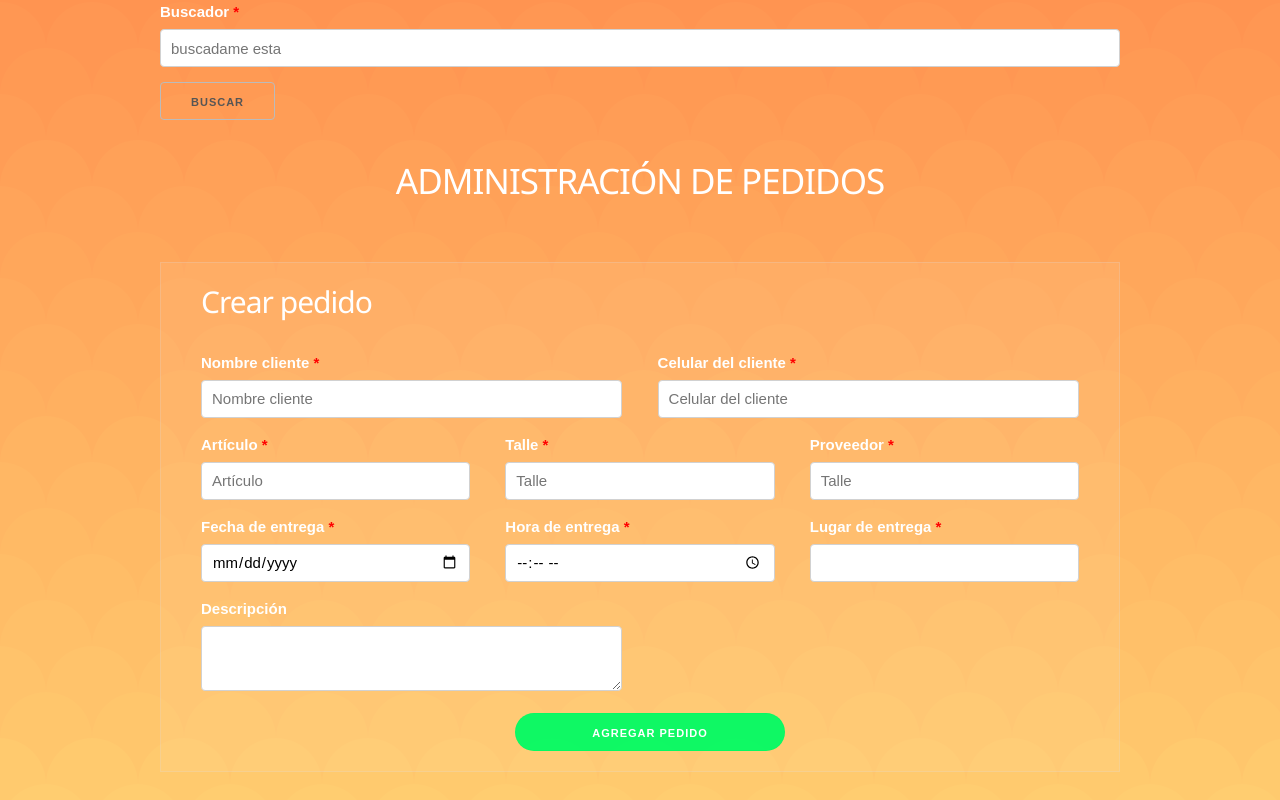
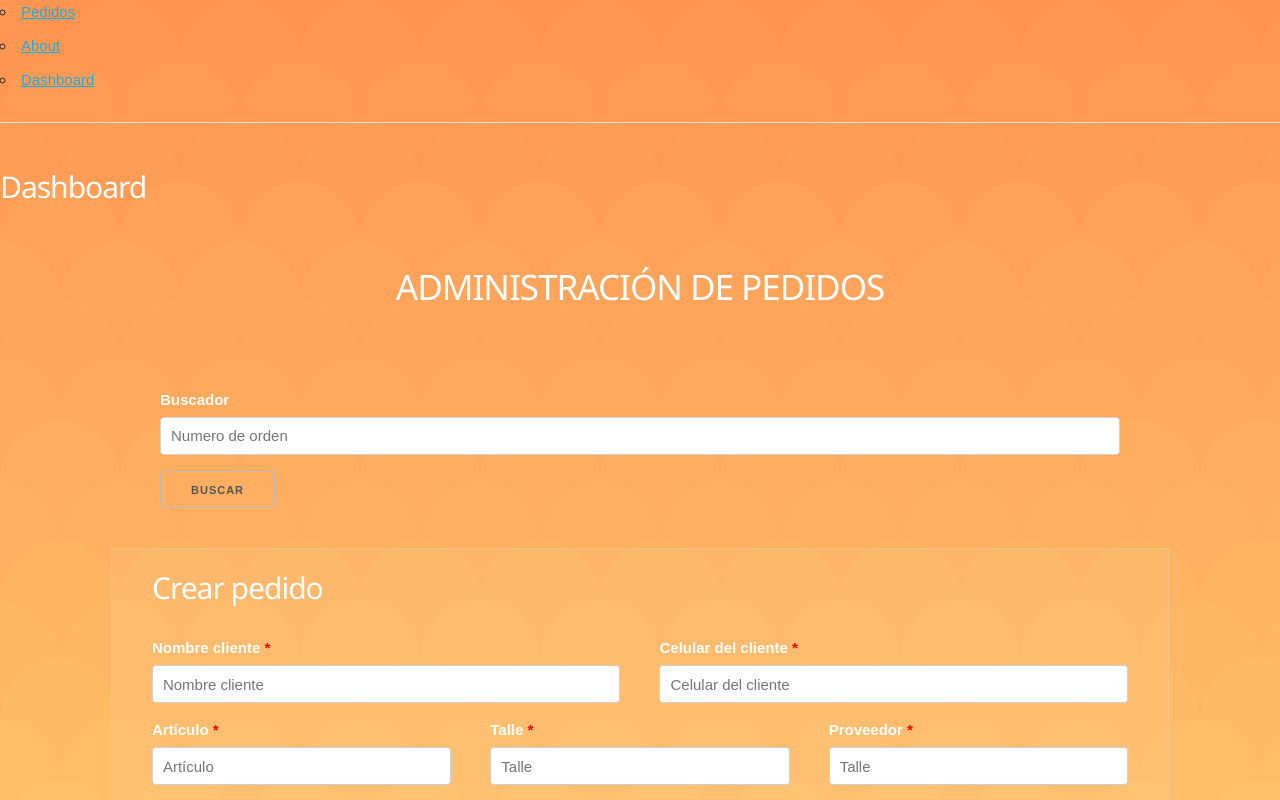
Before and after one commit to FrancoBrizuela01/pedidos-react, a React (Create React App) app: page /dashboard in a window 1280 px wide. Shown: the top 800 px of the page. Built offline with nearby package versions, Linux system fonts and the light colour scheme.

Commit message:
react route

```diff
--- a/package.json
+++ b/package.json
@@ -8,6 +8,8 @@
     "@testing-library/user-event": "^12.1.10",
     "react": "^17.0.2",
     "react-dom": "^17.0.2",
+    "react-router": "^6.0.2",
+    "react-router-dom": "^6.0.2",
     "react-scripts": "4.0.3",
     "uuid": "^3.4.0",
     "web-vitals": "^1.0.1"
--- a/src/App.js
+++ b/src/App.js
@@ -2,6 +2,8 @@ import React, { useState, useEffect } from "react";
 import Formulario from "./components/Formulario";
 import Pedido from "./components/Pedido";
 import Buscador from "./components/Buscador";
+import Navbar from "./components/Navbar";
+
 
 function App() {
   let pedidosIniciales = JSON.parse(localStorage.getItem("pedidos"));
@@ -37,7 +39,11 @@ function App() {
 
   return (
     <>
-      <div className="container">
+      <Navbar/>
+      <div className="container title">
+        <h1>Administración de Pedidos</h1>
+      </div>
+      <div className="container buscador">
         <Buscador pedidos={pedidos} setPedidoEncontrado={setPedidoEncontrado} />
       </div>
       <div className="container">
@@ -49,12 +55,10 @@ function App() {
           />
         )}
       </div>
-      <div className="container title">
-        <h1>Administración de Pedidos</h1>
+      <div className="ten columns offset-by-one">
+        <Formulario crearPedido={crearPedido} pedidos={pedidos} />
       </div>
-
       <div className="container">
-        <Formulario crearPedido={crearPedido} pedidos={pedidos} />
         <h2>{titulo}</h2>
         {pedidos.map((pedido) => (
           <Pedido
@@ -63,8 +67,6 @@ function App() {
             eliminarPedido={eliminarPedido}
           />
         ))}
-        {/* </div> */}
-        {/* </div> */}
       </div>
     </>
   );
--- a/src/components/Buscador.js
+++ b/src/components/Buscador.js
@@ -7,7 +7,7 @@ const Buscador = ({ pedidos, setPedidoEncontrado }) => {
     const pedidoEncontrado = pedidos.map((e) => {
       console.log(e);
       if (valor === e.id) {
-          console.log("se guardo juan");
+        console.log("se guardo juan");
         return e;
       }
     });
@@ -16,14 +16,12 @@ const Buscador = ({ pedidos, setPedidoEncontrado }) => {
 
   return (
     <>
-      <label>
-        Buscador <span>*</span>
-      </label>
+      <label>Buscador</label>
       <input
         type="text"
         name="buscador"
         className="u-full-width"
-        placeholder="buscadame esta"
+        placeholder="Numero de orden"
         onChange={(e) => setValor(e.target.value)}
       />
       <button onClick={() => buscar()}>Buscar</button>
--- /dev/null
+++ b/src/components/Navbar.js
@@ -0,0 +1,55 @@
+import React from "react";
+import { BrowserRouter as Router, Routes, Route, Link } from "react-router-dom";
+
+const Navbar = () => {
+  function Home() {
+    return (
+      <div>
+        <h2>Home</h2>
+      </div>
+    );
+  }
+
+  function About() {
+    return (
+      <div>
+        <h2>About</h2>
+      </div>
+    );
+  }
+
+  function Dashboard() {
+    return (
+      <div>
+        <h2>Dashboard</h2>
+      </div>
+    );
+  }
+  return (
+    <>
+      <Router>
+        <div>
+          <ul>
+            <li>
+              <Link to="/">Pedidos</Link>
+            </li>
+            <li>
+              <Link to="/about">About</Link>
+            </li>
+            <li>
+              <Link to="/dashboard">Dashboard</Link>
+            </li>
+          </ul>
+          <hr />
+          <Routes>
+            <Route exact path="/" element={<Home />}></Route>
+            <Route path="/about" element={<About />}></Route>
+            <Route path="/dashboard" element={<Dashboard />}></Route>
+          </Routes>
+        </div>
+      </Router>
+    </>
+  );
+};
+
+export default Navbar;
--- a/src/index.css
+++ b/src/index.css
@@ -154,6 +154,68 @@ button.button-primary:hover {
   padding-bottom: 30px;
 }
 
+.buscador {
+  margin-top: 20px;
+  margin-bottom: 30px;
+}
+
+/*NAVBAR*/
+.navBar {
+  background-color: #fff;
+}
+
+/*Floats each item to the left with padding of 14 & 16 px.
+Removes the underline with text decoration = none.*/
+.navBar a {
+  float: left;
+  color: grey;
+  padding: 14px 16px;
+  text-decoration: none;
+  font-size: 17px;
+  font-family: Tahoma;
+}
+
+/*Background color change during hover state*/
+.navBar a:hover {
+  background-color: white;
+  color: #009cde;
+}
+
+/*Hides the menu Icon which will show when the nav needs to be responsive*/
+.navBar .icon {
+  display: none;
+}
+
+/*Set your custom screen width here replacing 700*/
+@media (max-width: 700px) {
+  /*Ignores the first link (which is Home) in the div and       applies 'display = none' to everything else.   Basically hiding everything but Home*/
+  .navBar a:not(:first-child) {
+    display: none;
+  }
+  /*Brings the menu icon into view and floats it to the right*/
+  .navBar a.icon {
+    display: block;
+    float: right;
+  }
+
+  /*The navBar class will be changed to 'navBar responsive' using JS. This chunk of CSS makes the menu icon stay where it is by making the position absolute within it's parent 'right top corner'. Without this, the icon will get kicked around when the items are collapsed and expanded*/
+  .navBar.responsive {
+    position: relative;
+  }
+  .navBar.responsive a.icon {
+    position: absolute;
+    right: 0;
+    top: 0;
+  }
+
+  /*Removes the originally set float and brings them to view*/
+  .navBar.responsive a {
+    float: none;
+    display: block;
+    text-align: left;
+  }
+}
+
 /* Larger than mobile */
 @media (min-width: 400px) {
   h1 {
@@ -176,7 +238,6 @@ button.button-primary:hover {
     border-radius: 0px;
     padding-bottom: 10px;
     padding-top: 10px;
-
   }
 }
 
@@ -197,5 +258,3 @@ button.button-primary:hover {
     background-color: rgba(251, 247, 247, 0.061);
   }
 }
-.desc {
-}
```
Also changed, not shown: src/index.js (+7 -6 lines), 2 other files (tests, documents, lock files or other folders).
